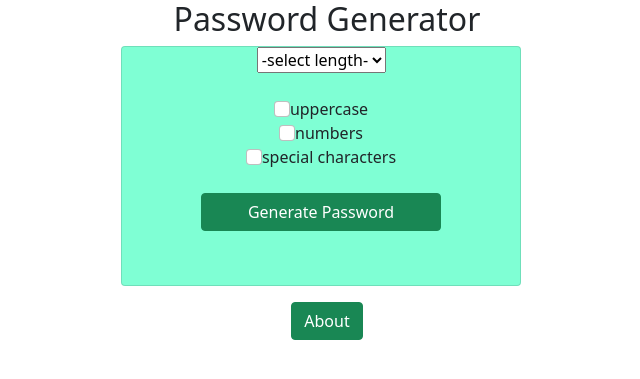
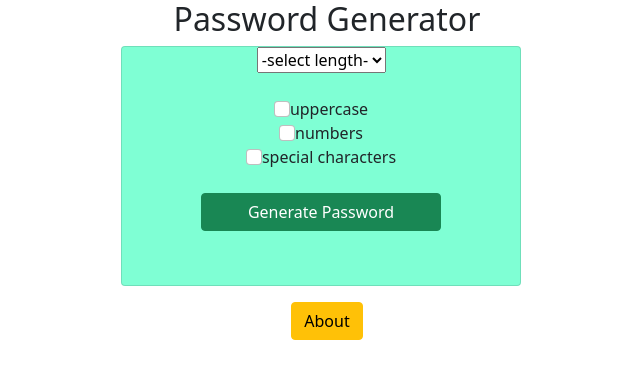
Before and after one commit to KeerthiVelmurugan/django_password, a Django app: page / in a window 1280 px wide. Shown: the top 379 px of the page, without its empty margins (313-953 px from the left). Run offline with Django 4.2, Linux system fonts and the light colour scheme.

Commit message:
second commit

```diff
--- a/generator/templates/generator/home.html
+++ b/generator/templates/generator/home.html
@@ -30,7 +30,7 @@
     <!-- <a href="about">about</a> -->
 </form>
 
-<a href="{% url 'about' %}" class="btn btn-success">About</a>
+<a href="{% url 'about' %}" class="btn btn-warning">About</a>
 
 
 
```
